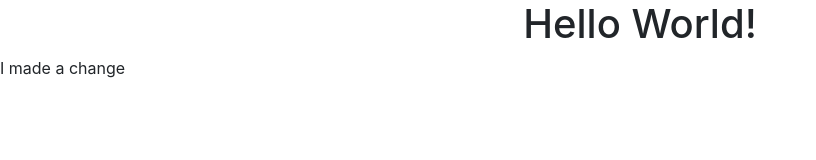
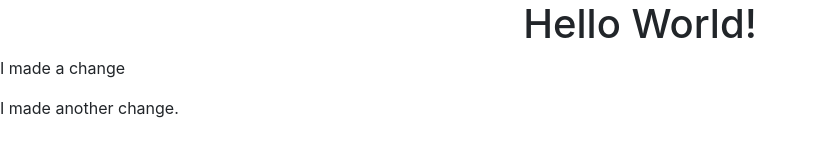
Before and after one commit to techlabs2020demo/springvibes, a plain HTML site: page index.html in a window 1280 px wide. Shown: the whole page, without its empty margins (0-816 px from the left). Drawn offline with nearby package versions, Linux system fonts and the light colour scheme.

Commit message:
Update index.html
Added a second paragraph

```diff
--- a/index.html
+++ b/index.html
@@ -13,6 +13,7 @@
   <body>
     <h1><center>Hello World!</center></h1>
     <p>I made a change</p>
+    <p>I made another change.</p>
 
     <!-- Optional JavaScript -->
     <script src="https://code.jquery.com/jquery-3.4.1.slim.min.js" integrity="sha384-J6qa4849blE2+poT4WnyKhv5vZF5SrPo0iEjwBvKU7imGFAV0wwj1yYfoRSJoZ+n" crossorigin="anonymous"></script>
```
